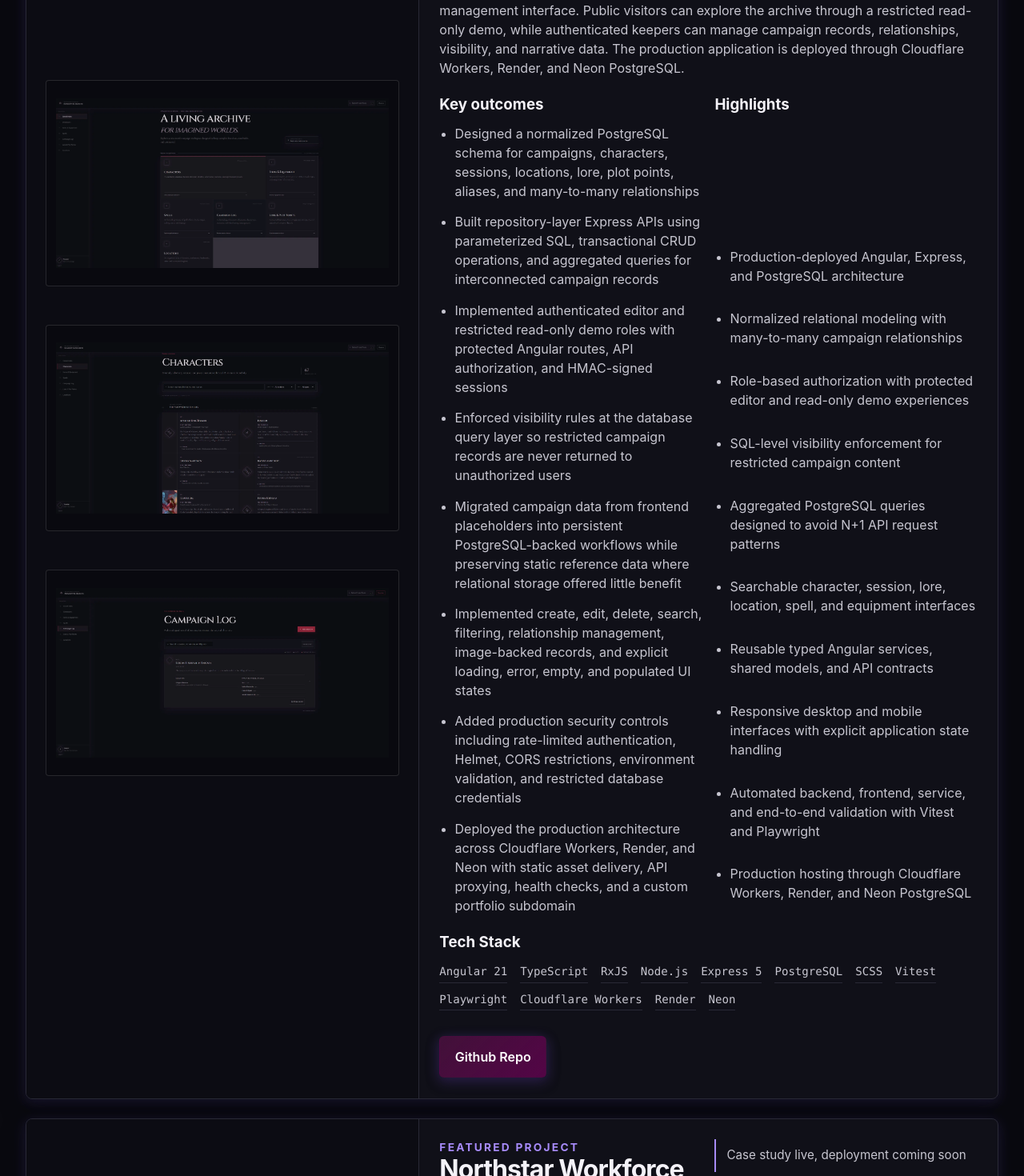
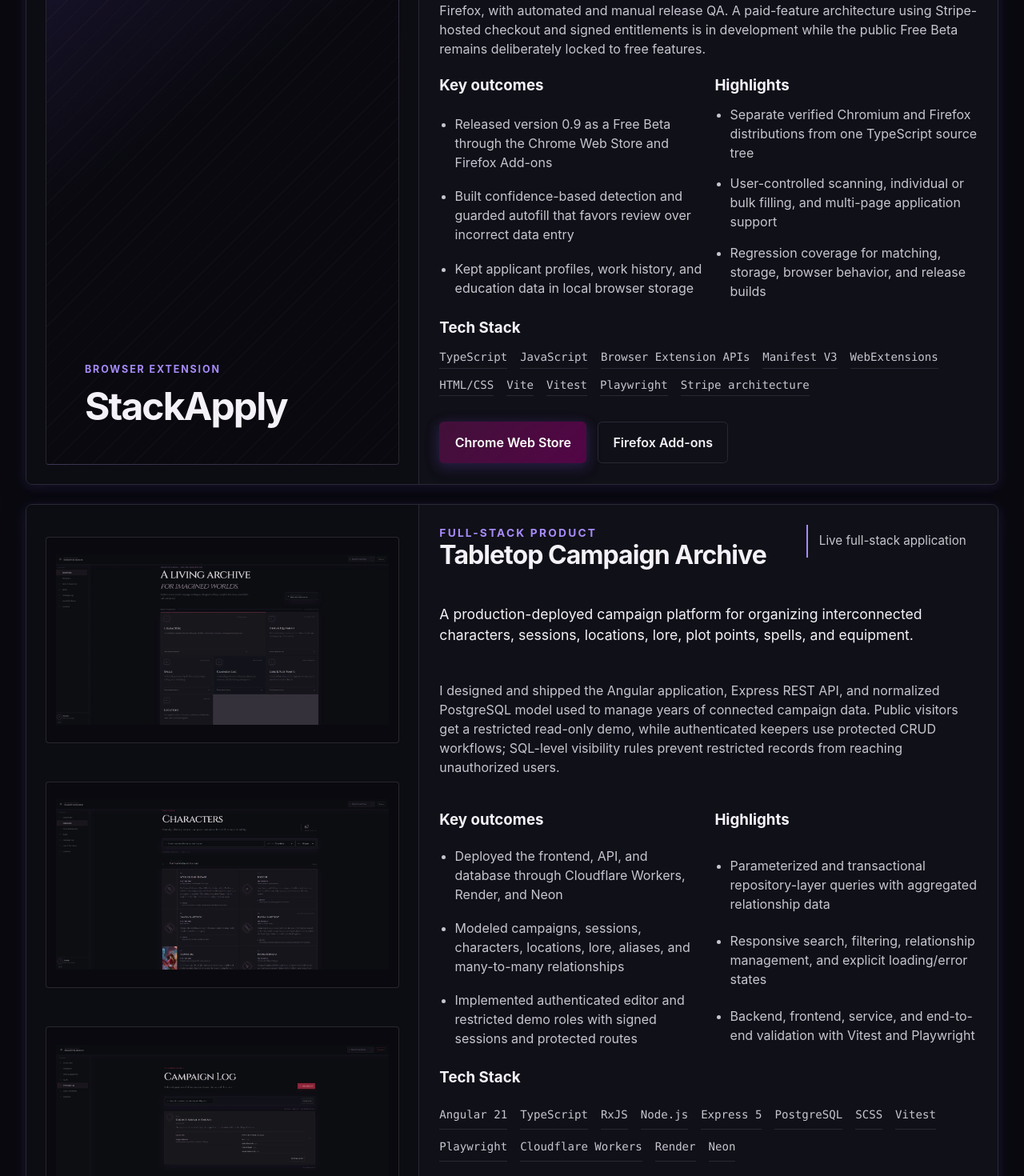
Before and after one commit to alexstack012/portfolio, a React (Vite) app: page /projects in a window 1280 px wide. Shown: the part 940-2410 px from the top of the page at 80% size. Built offline with nearby package versions, Linux system fonts and the light colour scheme; no server answers.

Commit message:
update resume and enhance project details in portfolio

```diff
--- a/src/App.css
+++ b/src/App.css
@@ -455,6 +455,62 @@
   align-content: center;
 }
 
+.project-media-placeholder {
+  position: relative;
+  display: flex;
+  min-height: 24rem;
+  height: 100%;
+  flex-direction: column;
+  justify-content: flex-end;
+  gap: 0.75rem;
+  overflow: hidden;
+  padding: clamp(1.5rem, 4vw, 3rem);
+  border: 1px solid rgba(248, 250, 252, 0.12);
+  border-radius: 0.25rem;
+  background:
+    linear-gradient(145deg, rgba(139, 92, 246, 0.2), transparent 48%),
+    repeating-linear-gradient(
+      -45deg,
+      rgba(255, 255, 255, 0.025) 0,
+      rgba(255, 255, 255, 0.025) 1px,
+      transparent 1px,
+      transparent 18px
+    ),
+    #09090f;
+}
+
+.project-media-placeholder::before {
+  position: absolute;
+  top: clamp(2rem, 6vw, 5rem);
+  right: clamp(1.5rem, 4vw, 3rem);
+  width: clamp(5rem, 12vw, 8rem);
+  aspect-ratio: 1;
+  border: 1px solid rgba(167, 139, 250, 0.32);
+  border-radius: 50%;
+  box-shadow:
+    0 0 0 1.5rem rgba(139, 92, 246, 0.045),
+    0 0 0 3rem rgba(139, 92, 246, 0.025);
+  content: "";
+}
+
+.project-media-placeholder span {
+  position: relative;
+  color: var(--color-accent);
+  font-size: 0.78rem;
+  font-weight: 700;
+  letter-spacing: 0.15em;
+  text-transform: uppercase;
+}
+
+.project-media-placeholder strong {
+  position: relative;
+  max-width: 12ch;
+  color: var(--color-text-strong);
+  font-size: clamp(1.8rem, 4vw, 3rem);
+  line-height: 1;
+  letter-spacing: -0.04em;
+}
+
 .project-shot {
   position: relative;
   display: grid;
@@ -606,6 +662,10 @@
     border-right: 0;
     border-bottom: 1px solid var(--color-border);
   }
+
+  .project-media-placeholder {
+    min-height: 18rem;
+  }
 }
 
 @media (max-width: 720px) {
--- a/src/data/siteContent.ts
+++ b/src/data/siteContent.ts
@@ -1,8 +1,6 @@
 import dashboardScreenshot from "../assets/images/dash.webp";
 import loginScreenshot from "../assets/images/login.webp";
 import aginspireScreenshot from "../assets/images/aginspireScreenshot.webp";
-import photographyPortfolioScreenshot1 from "../assets/images/photoport1.webp";
-import photographyPortfolioScreenshot2 from "../assets/images/photoport2.webp";
 import campaignArchiveDashboardScreenshot from "../assets/images/campaignArchiveDashboardScreenshot.webp";
 import campaignArchiveCharactersScreenshot from "../assets/images/campaignArchiveCharactersScreenshot.webp";
 import campaignArchiveLogScreenshot from "../assets/images/campaignArchiveLogScreenshot.webp";
@@ -15,7 +13,7 @@
   location: "Minnesota, USA",
   role: "Frontend Developer",
   email: "alex_stack012@live.com",
-  resumePath: "/ASTACKResume.pdf",
+  resumePath: "/AlexStackResume.pdf",
   shortBio:
     "Minnesota frontend developer for hire building responsive React, TypeScript, and Angular experiences for freelance clients and product teams.",
   serviceAreas: ["Minnesota", "United States", "Remote"],
@@ -89,15 +87,79 @@
   },
 ];
 
-export const featuredProjects = [
+type FeaturedProject = {
+  name: string;
+  category: string;
+  status: string;
+  summary: string;
+  description: string;
+  stack: string[];
+  outcomes: string[];
+  highlights: string[];
+  links: Array<{
+    label: string;
+    href?: string;
+    disabled?: boolean;
+  }>;
+  mediaLabel?: string;
+  screenshots: Array<{
+    src: string;
+    alt: string;
+  }>;
+};
+
+export const featuredProjects: FeaturedProject[] = [
+  {
+    name: "StackApply",
+    category: "Shipped browser extension",
+    status: "Free beta live for Chromium and Firefox",
+    summary:
+      "A local-first browser extension that scans job application pages, identifies likely profile fields, and lets applicants review high-confidence matches before autofilling.",
+    description:
+      "I built StackApply as a real cross-browser product, not an automatic application bot: it supports multi-step application workflows, reports fields that were filled, need review, or were blocked, stores applicant data locally, and never submits an application. One TypeScript codebase produces separate Manifest V3 builds for Chromium browsers and Firefox, with automated and manual release QA. A paid-feature architecture using Stripe-hosted checkout and signed entitlements is in development while the public Free Beta remains deliberately locked to free features.",
+    stack: [
+      "TypeScript",
+      "JavaScript",
+      "Browser Extension APIs",
+      "Manifest V3",
+      "WebExtensions",
+      "HTML/CSS",
+      "Vite",
+      "Vitest",
+      "Playwright",
+      "Stripe architecture",
+    ],
+    outcomes: [
+      "Released version 0.9 as a Free Beta through the Chrome Web Store and Firefox Add-ons",
+      "Built confidence-based detection and guarded autofill that favors review over incorrect data entry",
+      "Kept applicant profiles, work history, and education data in local browser storage",
+    ],
+    highlights: [
+      "Separate verified Chromium and Firefox distributions from one TypeScript source tree",
+      "User-controlled scanning, individual or bulk filling, and multi-page application support",
+      "Regression coverage for matching, storage, browser behavior, and release builds",
+    ],
+    links: [
+      {
+        label: "Chrome Web Store",
+        href: "https://chromewebstore.google.com/detail/pmbednfckdcfdkceghlabjccinicomnp",
+      },
+      {
+        label: "Firefox Add-ons",
+        href: "https://addons.mozilla.org/en-US/firefox/addon/stackapply/",
+      },
+    ],
+    mediaLabel: "Browser extension",
+    screenshots: [],
+  },
   {
     name: "Tabletop Campaign Archive",
+    category: "Full-stack product",
     status: "Live full-stack application",
     summary:
-      "A production-deployed full-stack campaign management platform for organizing interconnected characters, sessions, locations, lore, plot points, spells, and equipment across a long-running tabletop campaign.",
+      "A production-deployed campaign platform for organizing interconnected characters, sessions, locations, lore, plot points, spells, and equipment.",
     description:
-      "The Tabletop Campaign Archive is a full-stack Angular application built to manage years of interconnected campaign data for The War of Shadow and Secrets. The platform combines normalized PostgreSQL data, an Express REST API, role-based authorization, searchable reference tools, and protected CRUD workflows into a responsive campaign-management interface. Public visitors can explore the archive through a restricted read-only demo, while authenticated keepers can manage campaign records, relationships, visibility, and narrative data. The production application is deployed through Cloudflare Workers, Render, and Neon PostgreSQL.",
-
+      "I designed and shipped the Angular application, Express REST API, and normalized PostgreSQL model used to manage years of connected campaign data. Public visitors get a restricted read-only demo, while authenticated keepers use protected CRUD workflows; SQL-level visibility rules prevent restricted records from reaching unauthorized users.",
     stack: [
       "Angular 21",
       "TypeScript",
@@ -112,37 +174,20 @@
       "Render",
       "Neon",
     ],
-
     outcomes: [
-      "Designed a normalized PostgreSQL schema for campaigns, characters, sessions, locations, lore, plot points, aliases, and many-to-many relationships",
-      "Built repository-layer Express APIs using parameterized SQL, transactional CRUD operations, and aggregated queries for interconnected campaign records",
-      "Implemented authenticated editor and restricted read-only demo roles with protected Angular routes, API authorization, and HMAC-signed sessions",
-      "Enforced visibility rules at the database query layer so restricted campaign records are never returned to unauthorized users",
-      "Migrated campaign data from frontend placeholders into persistent PostgreSQL-backed workflows while preserving static reference data where relational storage offered little benefit",
-      "Implemented create, edit, delete, search, filtering, relationship management, image-backed records, and explicit loading, error, empty, and populated UI states",
-      "Added production security controls including rate-limited authentication, Helmet, CORS restrictions, environment validation, and restricted database credentials",
-      "Deployed the production architecture across Cloudflare Workers, Render, and Neon with static asset delivery, API proxying, health checks, and a custom portfolio subdomain",
+      "Deployed the frontend, API, and database through Cloudflare Workers, Render, and Neon",
+      "Modeled campaigns, sessions, characters, locations, lore, aliases, and many-to-many relationships",
+      "Implemented authenticated editor and restricted demo roles with signed sessions and protected routes",
     ],
-
     highlights: [
-      "Production-deployed Angular, Express, and PostgreSQL architecture",
-      "Normalized relational modeling with many-to-many campaign relationships",
-      "Role-based authorization with protected editor and read-only demo experiences",
-      "SQL-level visibility enforcement for restricted campaign content",
-      "Aggregated PostgreSQL queries designed to avoid N+1 API request patterns",
-      "Searchable character, session, lore, location, spell, and equipment interfaces",
-      "Reusable typed Angular services, shared models, and API contracts",
-      "Responsive desktop and mobile interfaces with explicit application state handling",
-      "Automated backend, frontend, service, and end-to-end validation with Vitest and Playwright",
-      "Production hosting through Cloudflare Workers, Render, and Neon PostgreSQL",
+      "Parameterized and transactional repository-layer queries with aggregated relationship data",
+      "Responsive search, filtering, relationship management, and explicit loading/error states",
+      "Backend, frontend, service, and end-to-end validation with Vitest and Playwright",
     ],
-
-    repositoryHref: "https://github.com/alexstack012/TTCA",
-
-    repositoryPrivate: false,
-
-    demoHref: "https://archive.alexstackcodes.com",
-
+    links: [
+      { label: "Live Demo", href: "https://archive.alexstackcodes.com" },
+      { label: "GitHub Repo", href: "https://github.com/alexstack012/TTCA" },
+    ],
     screenshots: [
       {
         src: campaignArchiveDashboardScreenshot,
@@ -159,12 +204,45 @@
     ],
   },
   {
+    name: "Full Stack Innovations Quick Launch",
+    category: "Commercial template platform",
+    status: "Product platform in active development",
+    summary:
+      "A productized Angular website system with eight reusable designs and eight matching self-service editors for quickly configuring, validating, purchasing, and delivering customer sites.",
+    description:
+      "I own the platform end to end: shared configuration patterns keep copy, branding, media, links, and SEO out of component markup; assisted-service and self-service workspaces support home services, appointments, photography, art, creator, streaming, and lightweight commerce use cases. Local connected workflows now cover saved projects, sanitized uploads, frozen revisions, Stripe sandbox checkout, entitlement-bound ZIP delivery, and purchase recovery without claiming that public self-service sales are live.",
+    stack: [
+      "Angular 21",
+      "TypeScript",
+      "RxJS",
+      "Node.js",
+      "Playwright",
+      "Stripe Checkout",
+      "GitHub Actions",
+      "HTML/CSS",
+    ],
+    outcomes: [
+      "Built 16 production site/editor builds around eight reusable customer-facing designs",
+      "Centralized customer content, brand colors, assets, links, and SEO in typed site configuration",
+      "Verified all eight local mock purchase, recovery, and exact-ZIP delivery flows",
+    ],
+    highlights: [
+      "Responsive editors with local drafts, validation, preview, and portable configuration files",
+      "Automated build, accessibility, responsive-layout, browser, and archive inspection across the collection",
+      "Stripe sandbox architecture for hosted checkout, verified webhooks, receipts, refunds, and private downloads",
+    ],
+    links: [],
+    mediaLabel: "Reusable Angular templates",
+    screenshots: [],
+  },
+  {
     name: "Northstar Workforce Solutions Dashboard",
-    status: "Case study live, deployment coming soon",
+    category: "Testing-focused case study",
+    status: "Local case study with automated QA",
     summary:
-      "A mock staffing and workforce-management dashboard designed to feel like a real internal business application for recruiting and operations teams.",
+      "A staffing and workforce-management dashboard built to demonstrate production-style Angular architecture and testable internal-tool workflows.",
     description:
-      "Northstar simulates the workflows a team would use to manage openings, candidates, permissions, and hiring activity across multiple tenants. The focus was on making the product feel credible: authenticated routing, role-aware UX, reusable data access patterns, and polished CRUD flows instead of static portfolio screens.",
+      "Northstar models how recruiting and operations teams manage openings, candidates, users, permissions, and hiring activity across tenants. I paired authenticated, role-aware CRUD workflows with an isolated seeded Playwright harness so automated tests exercise real user paths without changing local development data.",
     stack: [
       "Angular 21",
       "Angular Material",
@@ -173,21 +251,21 @@
       "SCSS",
       "json-server",
       "Vitest",
+      "Playwright",
     ],
     outcomes: [
-      "Built authenticated routing with session expiry, recovery flows, and browser-session persistence",
-      "Created CRUD workflows for jobs and candidates with detail, edit, and delete states",
-      "Implemented admin-only user management with tenant-aware presentation and account activation controls",
-      "Used a mock API layer to keep setup simple while still demonstrating application architecture",
+      "Built authenticated routing, session expiry, password recovery, and role-based authorization",
+      "Created tested CRUD workflows for jobs, candidates, and admin-only user management",
+      "Added eight Playwright end-to-end scenarios backed by isolated, repeatable seed data",
     ],
     highlights: [
-      "Route protection and role-based access control",
-      "Reusable service-based data access",
-      "Dashboard metrics and internal-tool presentation",
-      "Careful handling of mixed string and number identifiers from json-server",
+      "Page objects, API fixtures, runtime data preparation, and feature-based test organization",
+      "Reusable RxJS services and typed Angular data access",
+      "Responsive Angular Material dashboard and internal-tool presentation",
     ],
-    repositoryHref: "https://github.com/alexstack012/northstar-dashboard",
-    demoHref: "",
+    links: [
+      { label: "GitHub Repo", href: "https://github.com/alexstack012/northstar-dashboard" },
+    ],
     screenshots: [
       {
         src: dashboardScreenshot,
@@ -201,26 +279,27 @@
   },
   {
     name: "Aginspire",
+    category: "Client project",
     status: "Deployed and live at aginspire.org",
     summary:
-      "A simple SPA Angular application built for a private client in the Agriculture industry.",
+      "A responsive Angular website delivered for an agriculture education nonprofit and deployed on the client's hosting.",
     description:
-      "Aginspire is a single-page application built with Angular, designed to provide users with an intuitive interface for exploring a non-profit ag education enterprise that strives to provide fun and educational opportunities for people of all ages",
-    stack: ["Angular", "TypeScript", "SCSS", "Hosting via client-provided"],
+      "I handled requirements, implementation, original on-site photography, client feedback, and deployment handoff. The single-page experience presents the organization's educational programs clearly across desktop and mobile devices.",
+    stack: ["Angular", "TypeScript", "SCSS", "Responsive Web Development"],
     outcomes: [
-      "Delivered a polished, user-friendly SPA that met the client’s requirements and timeline",
-      "Implemented responsive design to ensure accessibility across devices",
-      "Collaborated closely with the client to iterate on design and functionality based on feedback",
+      "Delivered the client project from requirements gathering through deployment",
+      "Implemented responsive layouts for mobile, tablet, and desktop use",
+      "Iterated directly with the client on content, design, and functionality",
     ],
     highlights: [
-      "End-to-end project delivery from initial requirements gathering to deployment",
-      "Responsive design and user experience tailored to the client’s audience",
-      "Effective client communication and iteration to meet project goals",
-      "Images were taken by myslef during a visit to the client’s farm, adding a personal touch to the project and demonstrating my commitment to understanding the client’s needs and context",
+      "Accessible, audience-focused information architecture",
+      "Original photography captured during an on-site client visit",
+      "Client-managed hosting handoff",
     ],
-    repositoryHref: "",
-    repositoryPrivate: true,
-    demoHref: "https://aginspire.org",
+    links: [
+      { label: "Live Site", href: "https://aginspire.org" },
+      { label: "GitHub Repo (Private)", disabled: true },
+    ],
     screenshots: [
       {
         src: aginspireScreenshot,
@@ -228,34 +307,4 @@
       },
     ],
   },
-  {
-    name: "My Photo Portfolio template",
-    status: "Example code available on GitHub, no live deployment",
-    summary:
-      "A simple SPA Angular application built for a private client in the photography industry.",
-    description:
-      "A photography portfolio template built with Angular, designed to provide photographers with a clean and customizable platform to showcase their work and attract potential clients. The application features a responsive design, intuitive navigation, and a user-friendly interface that allows photographers to easily upload and organize their photos into galleries. The template also includes sections for an about page, contact information, and integration with social media platforms to help photographers connect with their audience and grow their online presence.",
-    stack: ["Angular", "TypeScript", "SCSS", "Hosting via client-provided"],
-    // outcomes: [
-    //   'Delivered a polished, user-friendly SPA that met the client’s requirements and timeline',
-    //   'Implemented responsive design to ensure accessibility across devices',
-    // ],
-    highlights: [
-      "***NOTE: this project is an example I built for demonstation purposes. the images used are open source and not my own work, but the code and architecture are my own creation.***",
-      "Responsive design for users on all devices and user experience tailored to the client’s audience",
-      "End-to-end project delivery from initial requirements gathering to deployment",
-    ],
-    repositoryHref: "https://github.com/alexstack012/photography-portfolio",
-    repositoryPrivate: false,
-    screenshots: [
-      {
-        src: photographyPortfolioScreenshot1,
-        alt: "Photography portfolio template showing a grid of featured images",
-      },
-      {
-        src: photographyPortfolioScreenshot2,
-        alt: "Photography portfolio template displaying a detailed image view",
-      },
-    ],
-  },
 ];
--- a/src/pages/Projects.tsx
+++ b/src/pages/Projects.tsx
@@ -16,12 +16,14 @@
     <div className="page">
       <Seo
         title="Projects | Alex Stack Frontend Developer Portfolio"
-        description="Browse frontend case studies from Alex Stack, a Minnesota developer for hire working in React, TypeScript, Angular, and responsive web application development."
+        description="Explore shipped browser extensions, Angular and TypeScript products, full-stack applications, automated testing, and commercial software platforms built by Alex Stack."
         path="/projects"
         keywords={[
           ...profile.seoKeywords,
-          'frontend developer portfolio Minnesota',
-          'React portfolio projects',
+          'Angular TypeScript portfolio',
+          'browser extension developer',
+          'full-stack product development',
+          'Playwright automated testing',
         ]}
       />
       <section className="page-header surface-card">
@@ -36,7 +38,8 @@
       <section className="project-list" aria-label="Project case studies">
         {featuredProjects.map((project) => (
           <article key={project.name} className="surface-card project-card">
-            <div className="project-card__media" aria-label={`${project.name} screenshots`}>
+            <div className="project-card__media" aria-label={`${project.name} project media`}>
+              {project.screenshots.length > 0 ? (
                 <div className="project-shot-grid">
                   {project.screenshots.map((screenshot) => (
                     <figure key={screenshot.src} className="project-shot">
@@ -61,12 +64,22 @@
                     </figure>
                   ))}
                 </div>
+              ) : (
+                <div
+                  className="project-media-placeholder"
+                  role="img"
+                  aria-label={`${project.name} visual placeholder`}
+                >
+                  <span>{project.mediaLabel ?? project.category}</span>
+                  <strong>{project.name}</strong>
+                </div>
+              )}
             </div>
 
             <div className="project-card__content">
               <div className="project-card__header">
                 <div>
-                  <p className="section-label">Featured project</p>
+                  <p className="section-label">{project.category}</p>
                   <h2>{project.name}</h2>
                 </div>
                 <p className="project-card__status">{project.status}</p>
@@ -108,22 +121,31 @@
                 </div>
               </section>
 
+              {project.links.length > 0 ? (
                 <div className="action-row">
-                {project.repositoryPrivate ? (
-                  <span className="button-link button-link--disabled" aria-disabled="true">
-                    Github Repo (Private)
+                  {project.links.map((link, index) =>
+                    link.disabled || !link.href ? (
+                      <span
+                        key={link.label}
+                        className="button-link button-link--disabled"
+                        aria-disabled="true"
+                      >
+                        {link.label}
                       </span>
                     ) : (
                       <a
-                    className="button-link"
-                    href={project.repositoryHref}
+                        key={link.label}
+                        className={`button-link${index > 0 ? ' button-link--secondary' : ''}`}
+                        href={link.href}
                         target="_blank"
-                    rel="noreferrer"
+                        rel="noopener noreferrer"
                       >
-                    Github Repo
+                        {link.label}
                       </a>
+                    ),
                   )}
                 </div>
+              ) : null}
             </div>
           </article>
         ))}
@@ -134,7 +156,11 @@
         onClose={() => setActiveScreenshot(null)}
         maxWidth="lg"
         fullWidth
-        aria-labelledby="project-screenshot-preview-title"
+        aria-label={
+          activeScreenshot
+            ? `${activeScreenshot.projectName} screenshot preview`
+            : 'Project screenshot preview'
+        }
         PaperProps={{ className: 'project-dialog__paper' }}
         slotProps={{
           backdrop: {
```
Also changed, not shown: 1 other file (tests, documents, lock files or other folders). Lines whose indentation alone changed are shown as unchanged.
